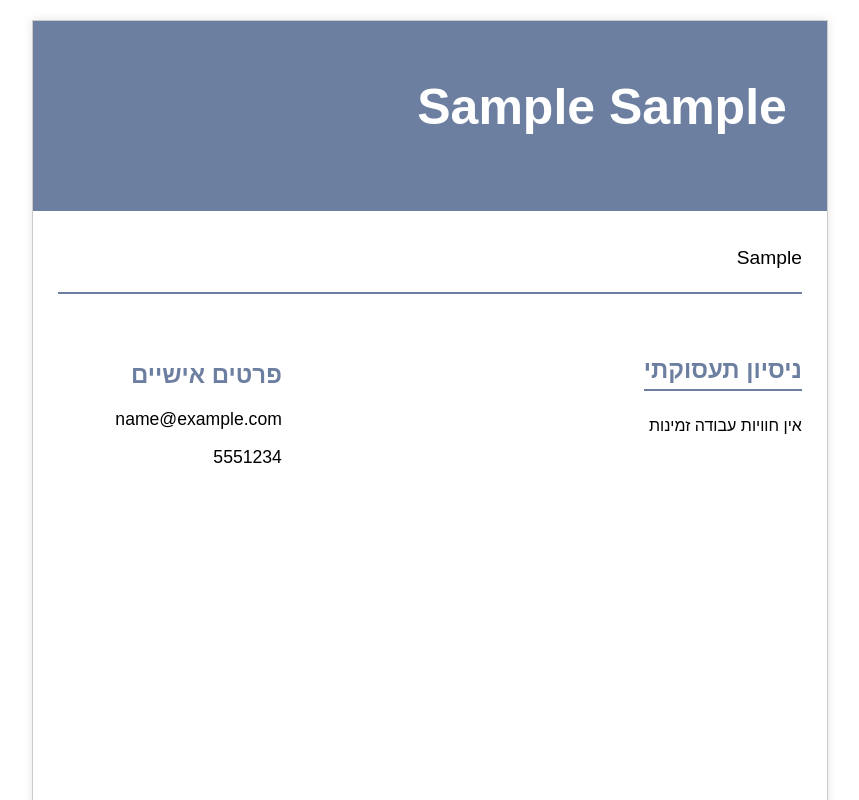
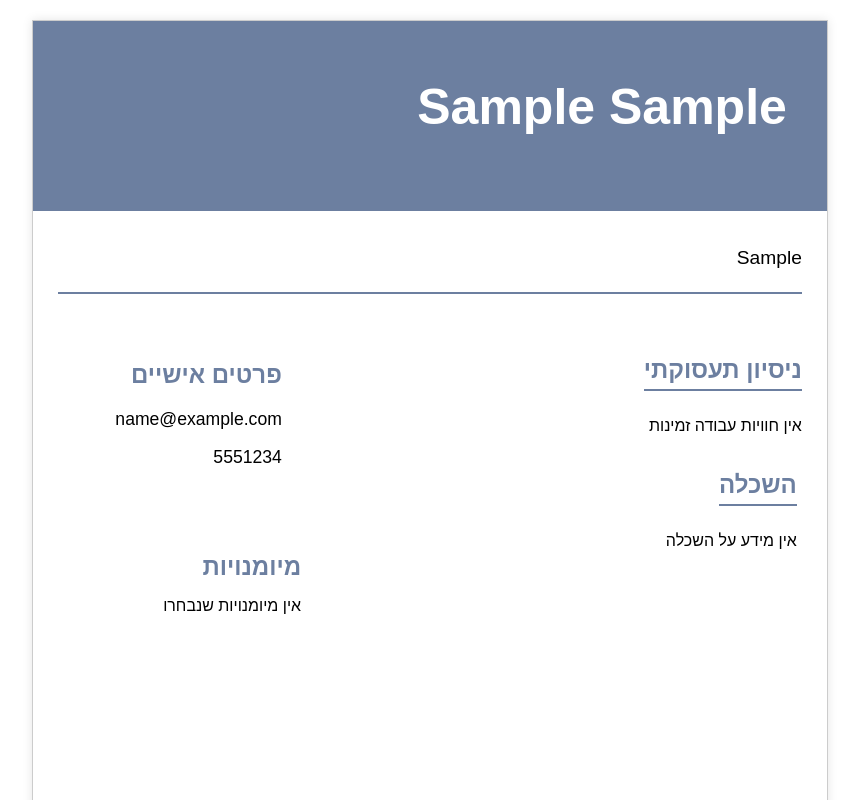
Before and after one commit to RuthFineman/CVbuilder-React, a React (Create React App) app: page /hh in a window 1280 px wide. Both pictures are taken after typing "Sample", "Sample", "name@example.com", "5551234", "Sample" into the empty fields and a click on the button "צור קורות חיים". Shown: the top 800 px of the page, without its empty margins (210-1069 px from the left). Built offline with nearby package versions, Linux system fonts and the light colour scheme.

Commit message:
finish cv

```diff
--- a/src/R.css
+++ b/src/R.css
@@ -1,57 +1,39 @@
 /* עיצוב כללי לקורות החיים */
 .resume-container {
     width: 21cm;
-    /* רוחב A4 */
     height: 29.7cm;
-    /* גובה A4 */
     margin: 20px auto;
-    /* מרכוז העמוד ומתן שוליים */
     border: 1px solid #ccc;
-    /* גבול דק סביב העמוד */
     box-shadow: 0 0 10px rgba(0, 0, 0, 0.1);
-    /* צל קל */
     font-family: Arial, sans-serif;
-    /* פונט בסיסי */
+    position: relative; /* הוספנו מיקום יחסי למיקום המיומנויות */
 }
 
 /* עיצוב החלק העליון */
 .header {
     background-color: #6c7fa0;
-    /* רקע סגול */
     color: white;
-    /* טקסט לבן */
     padding: 20px;
-    /* ריפוד פנימי */
     height: 3cm;
-    /* שליש מגובה העמוד */
     text-align: right;
-    /* יישור הטקסט לצד ימין */
     font-size: 25px;
     padding-right: 40px;
-    /* רווח מהקצה הימני */
     padding-top: 1.5cm;
-    /* הזזת השם למטה */
 }
 
 .header h1 {
     font-size: 2em;
-    /* גודל פונט כותרת */
     margin: 0;
-    /* הסרת שוליים לכותרת */
     white-space: nowrap;
-    /* למנוע שברים של שם אם הוא ארוך */
 }
 
 .summary {
     margin-top: 0.1cm;
-    /* רווח קטן יותר אחרי החלק הסגול */
     padding: 10px 25px;
-    /* הוזז מעט שמאלה */
     text-align: right;
     line-height: 1.5;
     font-size: 1.2em;
     white-space: normal;
-    /* מבטיח שהתוכן יישבר לשורות לפי הצורך */
 }
 
 .summary::after {
@@ -61,7 +43,6 @@
     height: 2px;
     background-color: #6c7fa0;
     margin-top: 0.3cm;
-    /* רווח זהה לרווח שמעל התקציר */
 }
 
 /* עיצוב כותרת "פרטים אישיים" */
@@ -72,11 +53,7 @@
     padding-left: 25px;
     margin-right: 545px;
     font-weight: bold;
-     color: #6c7fa0;
-    /*border-bottom: 2px solid #6c7fa0;
-    padding-bottom: 5px;
-    margin-bottom: 10px; */
-    /* display: inline-block;  */
+    color: #6c7fa0;
 }
 
 /* עיצוב המייל והטלפון */
@@ -86,7 +63,6 @@
     margin-right: 545px;
     text-align: right;
     padding-left: 15px;
-    /* הוספת רווח קטן מצד שמאל */
 }
 
 /* נסיון תעסוקתי */
@@ -97,13 +73,12 @@
     padding-right: 25px;
     position: relative;
     top: -150px;
+}
 
-}
 .work-experiences h2 {
     font-size: 1.5em;
     font-weight: bold;
     color: #6c7fa0;
-    /* צבע כותרת מתאים */
     text-align: right;
     border-bottom: 2px solid #6c7fa0;
     padding-bottom: 5px;
@@ -114,10 +89,9 @@
     display: flex;
     flex-direction: column;
     align-items: flex-end;
-    /* כל פרט בתפקיד ייושר לימין */
     border-bottom: 1px solid #ccc;
     padding: 10px 0;
-    width: 100%;
+    width: 400px;
 }
 
 .company-name {
@@ -139,5 +113,56 @@
     margin-top: 5px;
     line-height: 1.5;
     max-width: 60%;
+}
 
+.education-section {
+    position: relative;
+    margin-top: -150px;
+    margin-right: 30px;
+    text-align: right;
 }
+
+.education-section h2 {
+    top: -10px;
+    font-size: 1.5em;
+    font-weight: bold;
+    color: #6c7fa0;
+    text-align: right;
+    border-bottom: 2px solid #6c7fa0;
+    padding-bottom: 5px;
+    margin-bottom: 10px;
+    display: inline-block;
+}
+
+.education-degree-institution {
+    font-size: 1.1em;
+    margin-right: -250px;
+    padding-right: 250px;
+}
+
+.skills-section {
+    position: absolute;
+    left: 130px;
+    text-align: right;
+    width: auto;
+    top: 50%; /* מיקום אנכי באמצע הדף */
+    transform: translateY(-50%); /* תיקון מיקום אנכי */
+}
+
+.skills-section h2 {
+    font-size: 1.5em;
+    font-weight: bold;
+    color: #6c7fa0;
+    margin-bottom: 10px;
+}
+
+.skills-list {
+    list-style: none;
+    padding: 0;
+    margin: 0;
+}
+
+.skills-list li {
+    font-size: 1.1em;
+    margin-bottom: 5px;
+}
--- a/src/ResumeDisplay.tsx
+++ b/src/ResumeDisplay.tsx
@@ -1,7 +1,97 @@
+// import html2pdf from "html2pdf.js";
+// import './R.css';
+
+// const ResumeDisplay = ({ data }: {
+//     data: { firstName: string; lastName: string; email: string; phone: string; summary: string; workExperiences?: any[]; educations?: { institution: string; degree: string; }[]; skills?: string[]; }
+// }) => {
+
+//     const downloadPDF = () => {
+//         const element = document.getElementById("resume");
+//         if (!element) return;
+
+//         html2pdf().from(element).set({
+//             margin: 1,
+//             filename: "resume.pdf",
+//             image: { type: "jpeg", quality: 0.98 },
+//             html2canvas: { dpi: 192, letterRendering: true },
+//             jsPDF: { unit: "mm", format: "a4", orientation: "portrait" },
+//         }).save();
+//     };
+
+//     return (
+//         <>
+//             <div id="resume" className="resume-container">
+//                 <div className="header">
+//                     <h1>{data.firstName} {data.lastName}</h1>
+//                 </div>
+//                 <div className="summary">
+//                     <p>{data.summary}</p>
+//                 </div>
+//                 <div className="personal-details">
+//                     <h2>פרטים אישיים</h2>
+//                     <div className="contact-info">
+//                         <p>{data.email}</p>
+//                         <p>{data.phone}</p>
+//                     </div>
+//                 </div>
+
+//                 <div className="work-experiences">
+//                     <h2 className="section-title">ניסיון תעסוקתי</h2>
+//                     {data.workExperiences?.length ? (
+//                         data.workExperiences.map((exp, index) => (
+//                             <div key={index} className="work-experience">
+//                                 <div className="company-name">{exp.company}</div>
+//                                 <div className="work-dates">{exp.startDate} - {exp.endDate}</div>
+//                                 <div className="work-description">{exp.description}</div>
+//                             </div>
+//                         ))
+//                     ) : (
+//                         <p>אין חוויות עבודה זמינות</p>
+//                     )}
+//                 </div>
+//                 <div className="education-section">
+//                     <h2 className="section-title">השכלה</h2>
+//                     {data.educations?.length ? (
+//                         data.educations.map((edu, index) => (
+//                             <div key={index} className="education-item">
+//                                 <div className="education-degree-institution">{edu.degree}-{edu.institution}</div>
+//                                 {/* <div className="education-institution"></div> */}
+//                             </div>
+//                         ))
+//                     ) : (
+//                         <p>אין מידע על השכלה</p>
+//                     )}
+//                 </div>
+//                 <div className="personal-details">
+
+//                     <div className="skills-section">
+//                         <h2>מיומנויות</h2>
+//                         {data.skills?.length ? (
+//                             <ul className="skills-list">
+//                                 {data.skills.map((skill, index) => (
+//                                     <li key={index} className="skill-item">{skill}</li>
+//                                 ))}
+//                             </ul>
+//                         ) : (
+//                             <p>אין מיומנויות שנבחרו</p>
+//                         )}
+//                     </div>
+//                 </div>
+
+//             </div>
+//             <button onClick={downloadPDF}>הורד קובץ PDF</button>
+//         </>
+//     );
+// };
+
+// export default ResumeDisplay;
 import html2pdf from "html2pdf.js";
 import './R.css';
 
-const ResumeDisplay = ({ data }: { data: { firstName: string; lastName: string; email: string; phone: string; summary: string; workExperiences?: any[] } }) => {
+const ResumeDisplay = ({ data }: {
+    data: { firstName: string; lastName: string; email: string; phone: string; summary: string; workExperiences?: any[]; educations?: { institution: string; degree: string; }[]; skills?: string[]; }
+}) => {
+
     const downloadPDF = () => {
         const element = document.getElementById("resume");
         if (!element) return;
@@ -24,16 +114,31 @@ const ResumeDisplay = ({ data }: { data: { firstName: string; lastName: string;
                 <div className="summary">
                     <p>{data.summary}</p>
                 </div>
-                <div className="personal-details">
-                    <h2>פרטים אישיים</h2>
-                    <div className="contact-info">
-                        <p>{data.email}</p>
-                        <p>{data.phone}</p>
+                <div className="left-column">
+                    <div className="personal-details">
+                        <h2>פרטים אישיים</h2>
+                        <div className="contact-info">
+                            <p>{data.email}</p>
+                            <p>{data.phone}</p>
+                        </div>
+                    </div>
+
+                    <div className="skills-section">
+                        <h2>מיומנויות</h2>
+                        {data.skills?.length ? (
+                            <ul className="skills-list">
+                                {data.skills.map((skill, index) => (
+                                    <li key={index} className="skill-item">{skill}</li>
+                                ))}
+                            </ul>
+                        ) : (
+                            <p>אין מיומנויות שנבחרו</p>
+                        )}
                     </div>
                 </div>
 
                 <div className="work-experiences">
-                    <h2 className="section-title">ניסיון תעסוקתי</h2>
+                    <h2>ניסיון תעסוקתי</h2>
                     {data.workExperiences?.length ? (
                         data.workExperiences.map((exp, index) => (
                             <div key={index} className="work-experience">
@@ -46,6 +151,19 @@ const ResumeDisplay = ({ data }: { data: { firstName: string; lastName: string;
                         <p>אין חוויות עבודה זמינות</p>
                     )}
                 </div>
+
+                <div className="education-section">
+                    <h2>השכלה</h2>
+                    {data.educations?.length ? (
+                        data.educations.map((edu, index) => (
+                            <div key={index} className="education-item">
+                                <div className="education-degree-institution">{edu.degree}-{edu.institution}</div>
+                            </div>
+                        ))
+                    ) : (
+                        <p>אין מידע על השכלה</p>
+                    )}
+                </div>
             </div>
             <button onClick={downloadPDF}>הורד קובץ PDF</button>
         </>
--- a/src/components/hh.tsx
+++ b/src/components/hh.tsx
@@ -1,41 +1,61 @@
 import { useState } from "react";
-const Hh = ({ onSubmit }: { onSubmit: (data: { firstName: string; lastName: string; email: string; phone: string; summary: string; workExperiences: any[] }) => void }) => {
+
+const Hh = ({ onSubmit }: {
+    onSubmit: (data: {
+        firstName: string;
+        lastName: string;
+        email: string;
+        phone: string;
+        summary: string;
+        workExperiences: any[];
+        educations: { institution: string; degree: string }[];
+        skills: string[];
+    }) => void;
+}) => {
+    const skillOptions = [
+        "כישורי ארגון",
+        "פתרון בעיות",
+        "עבודה בצוות",
+        "יצירתיות",
+        "אחריות",
+        "תפקוד במצבי לחץ",
+        "מוסר עבודה גבוה",
+        "ניהול זמן יעיל",
+        "חשיבה אנליטית",
+        "יחסי אנוש מעולים"
+    ];
+
+    const [selectedSkills, setSelectedSkills] = useState<string[]>([]);
+    const toggleSkill = (skill: string) => {
+        setSelectedSkills(prevSkills =>
+            prevSkills.includes(skill) ? prevSkills.filter(s => s !== skill) : [...prevSkills, skill]
+        );
+    };
+
     const [firstName, setFirstName] = useState('');
     const [lastName, setLastName] = useState('');
     const [email, setEmail] = useState('');
     const [phone, setPhone] = useState('');
     const [summary, setSummary] = useState('');
     const [workExperiences, setWorkExperiences] = useState<any[]>([]);
+    const [educations, setEducations] = useState<{ institution: string; degree: string }[]>([]);
 
-    // פונקציות לעדכון השדות
-    const handleFirstNameChange = (e: any) => {
-        setFirstName(e.target.value);
+    const addEducation = () => {
+        setEducations([...educations, { institution: "", degree: "" }]);
     };
 
-    const handleLastNameChange = (e: any) => {
-        setLastName(e.target.value);
+    const handleEducationChange = (index: number, key: string, value: string) => {
+        const newEducations = [...educations];
+        newEducations[index] = { ...newEducations[index], [key]: value };
+        setEducations(newEducations);
     };
 
-    const handleEmailChange = (e: any) => {
-        setEmail(e.target.value);
-    };
-
-    const handlePhoneChange = (e: any) => {
-        setPhone(e.target.value);
-    };
-
-    const handleSummaryChange = (e: any) => {
-        setSummary(e.target.value);
-    };
-
-    // פונקציה לעדכון רשימת חוויות עבודה
     const handleWorkExperienceChange = (index: number, key: string, value: string) => {
         const newWorkExperiences = [...workExperiences];
         newWorkExperiences[index] = { ...newWorkExperiences[index], [key]: value };
         setWorkExperiences(newWorkExperiences);
     };
 
-    // פונקציה להוספת חוויית עבודה חדשה
     const addWorkExperience = () => {
         setWorkExperiences([
             ...workExperiences,
@@ -43,60 +63,52 @@ const Hh = ({ onSubmit }: { onSubmit: (data: { firstName: string; lastName: stri
         ]);
     };
 
-    // שליחת הנתונים
     const handleSubmit = (e: any) => {
         e.preventDefault();
-        onSubmit({ firstName, lastName, email, phone, summary, workExperiences }); // שמירה על workExperiences
+        onSubmit({ firstName, lastName, email, phone, summary, workExperiences, educations, skills: selectedSkills });
     };
-
 
     return (
         <form onSubmit={handleSubmit}>
-            <input type="text" placeholder="שם פרטי" value={firstName} onChange={handleFirstNameChange} />
-            <input type="text" placeholder="שם משפחה" value={lastName} onChange={handleLastNameChange} />
-            <input type="email" placeholder="מייל" value={email} onChange={handleEmailChange} />
-            <input type="tel" placeholder="טלפון" value={phone} onChange={handlePhoneChange} />
-            <textarea placeholder="תקציר" value={summary} onChange={handleSummaryChange} rows={4} />
+            <input type="text" placeholder="שם פרטי" value={firstName} onChange={(e) => setFirstName(e.target.value)} />
+            <input type="text" placeholder="שם משפחה" value={lastName} onChange={(e) => setLastName(e.target.value)} />
+            <input type="email" placeholder="מייל" value={email} onChange={(e) => setEmail(e.target.value)} />
+            <input type="tel" placeholder="טלפון" value={phone} onChange={(e) => setPhone(e.target.value)} />
+            <textarea placeholder="תקציר" value={summary} onChange={(e) => setSummary(e.target.value)} rows={4} />
 
-            {/* הצגת שדות חוויות עבודה */}
             {workExperiences.map((exp, index) => (
                 <div key={index}>
-                    <input
-                        type="text"
-                        placeholder="חברה"
-                        value={exp.company || ''}
-                        onChange={(e) => handleWorkExperienceChange(index, 'company', e.target.value)}
-                    />
-                    <input
-                        type="text"
-                        placeholder="מיקום"
-                        value={exp.location || ''}
-                        onChange={(e) => handleWorkExperienceChange(index, 'location', e.target.value)}
-                    />
-                    <input
-                        type="text"
-                        placeholder="שנת התחלה"
-                        value={exp.startDate || ''}
-                        onChange={(e) => handleWorkExperienceChange(index, 'startDate', e.target.value)}
-                    />
-                    <input
-                        type="text"
-                        placeholder="שנת סיום"
-                        value={exp.endDate || ''}
-                        onChange={(e) => handleWorkExperienceChange(index, 'endDate', e.target.value)}
-                    />
-                    <textarea
-                        placeholder="תיאור"
-                        value={exp.description || ''}
-                        onChange={(e) => handleWorkExperienceChange(index, 'description', e.target.value)}
-                    />
+                    <input type="text" placeholder="חברה" value={exp.company || ''} onChange={(e) => handleWorkExperienceChange(index, 'company', e.target.value)} />
+                    <input type="text" placeholder="מיקום" value={exp.location || ''} onChange={(e) => handleWorkExperienceChange(index, 'location', e.target.value)} />
+                    <input type="text" placeholder="שנת התחלה" value={exp.startDate || ''} onChange={(e) => handleWorkExperienceChange(index, 'startDate', e.target.value)} />
+                    <input type="text" placeholder="שנת סיום" value={exp.endDate || ''} onChange={(e) => handleWorkExperienceChange(index, 'endDate', e.target.value)} />
+                    <textarea placeholder="תיאור" value={exp.description || ''} onChange={(e) => handleWorkExperienceChange(index, 'description', e.target.value)} />
                     <button type="button" onClick={() => setWorkExperiences(workExperiences.filter((_, i) => i !== index))}>🗑️</button>
                 </div>
             ))}
 
-            {/* כפתור להוספת חוויית עבודה */}
             <button type="button" onClick={addWorkExperience}>הוסף ניסיון עבודה</button>
 
+            <h3>השכלה</h3>
+            {educations.map((edu, index) => (
+                <div key={index}>
+                    <input type="text" placeholder="מוסד לימודים" value={edu.institution} onChange={(e) => handleEducationChange(index, "institution", e.target.value)} />
+                    <input type="text" placeholder="תואר" value={edu.degree} onChange={(e) => handleEducationChange(index, "degree", e.target.value)} />
+                    <button type="button" onClick={() => setEducations(educations.filter((_, i) => i !== index))}>🗑️</button>
+                </div>
+            ))}
+
+            <div className="skills-selection">
+                <h3>בחר מיומנויות:</h3>
+                {skillOptions.map((skill, index) => (
+                    <label key={index} className="skill-option">
+                        <input type="checkbox" checked={selectedSkills.includes(skill)} onChange={() => toggleSkill(skill)} />
+                        {skill}
+                    </label>
+                ))}
+            </div>
+
+            <button type="button" onClick={addEducation}>➕ הוסף השכלה</button>
             <button type="submit">צור קורות חיים</button>
         </form>
     );
```
